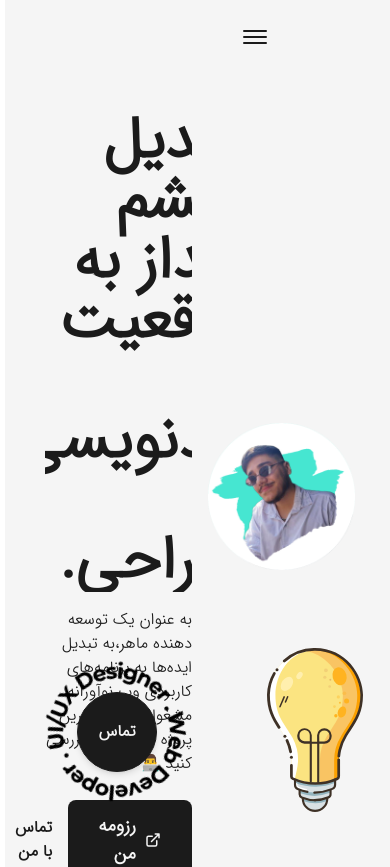
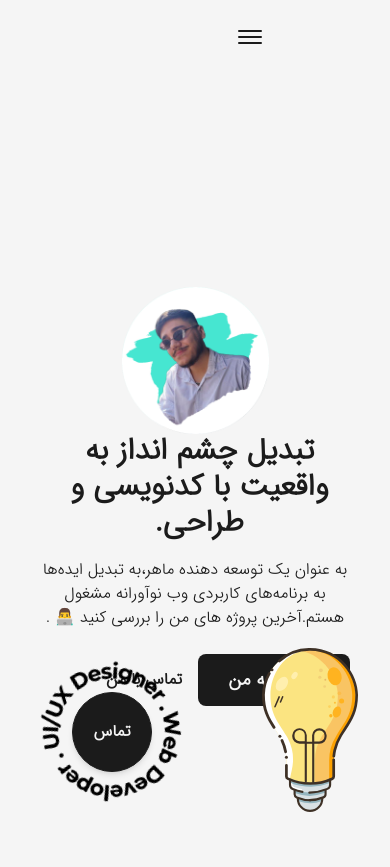
Before and after one commit to pooulad/pooulad.github.io, a Next.js app: page / in a window 390 px wide. Shown: the top 867 px of the page. Built offline with nearby package versions, Linux system fonts and the light colour scheme.

Commit message:
Update index.tsx

```diff
--- a/src/pages/index.tsx
+++ b/src/pages/index.tsx
@@ -19,21 +19,21 @@ export default function Home() {
         <meta name="description" content={dictionary.head.home.meta} />
       </Head>
       <main className="flex items-center text-dark w-full min-h-screen dark:text-light">
-        <Layout className="pt-0">
-          <div className="flex items-center justify-between w-full">
+        <Layout className="pt-0 md:pt-16 sm:pt-8">
+          <div className="flex items-center justify-between w-full lg:flex-col">
             <div className="w-1/2 px-2">
               <Image
                 src={ProfilePic}
                 alt={dictionary.owner}
-                className="w-full h-auto"
+                className="w-full h-auto md:inline-block md:w-full"
                 priority={true}
                 sizes="(max-width: 768px) 100vw, (max-width: 1200px) 50vw, 50vw"
               />
             </div>
-            <div className="w-1/2 px-2 flex flex-col items-center self-center">
+            <div className="w-1/2 px-2 flex flex-col items-center self-center lg:w-full lg:text-center">
               <AnimatedText
                 text={dictionary.home.h1Tag}
-                className="!text-6xl !text-right"
+                className="!text-6xl !text-right xl:!text-5xl lg:!text-center lg:!text-6xl md:!text-5xl sm:!text-3xl"
               />
               <p className="my-4 text-base font-medium">
                 {dictionary.home.pTag}
```
